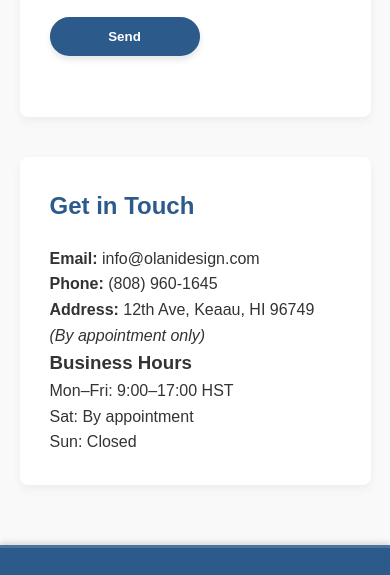
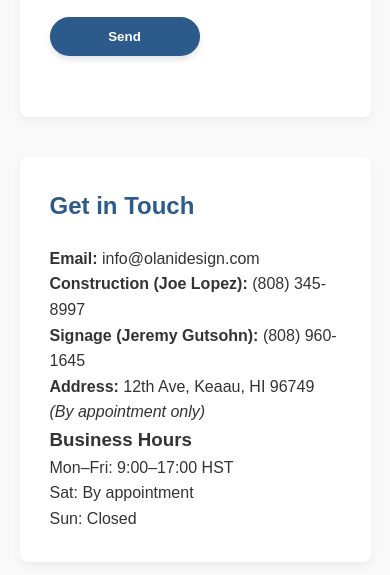
Before and after one commit to jeremyg91/OlaniDesign, a plain HTML site: page contact.html in a window 390 px wide. Shown: the part 1232-1807 px from the top of the page. Drawn offline with Linux system fonts and the light colour scheme.

Commit message:
Update contact information with new phone numbers
Added separate contact numbers for Construction and Signage.

```diff
--- a/contact.html
+++ b/contact.html
@@ -110,8 +110,13 @@
     <!-- Contact info -->
     <div class="contact-info">
       <h2>Get in Touch</h2>
+
       <p><strong>Email:</strong> <a href="mailto:info@olanidesign.com">info@olanidesign.com</a></p>
-      <p><strong>Phone:</strong> <a href="tel:+18089601645">(808) 960-1645</a></p>
+
+      <!-- NEW: two separate mobile numbers -->
+      <p><strong>Construction (Joe Lopez):</strong> <a href="tel:+18083458997">(808) 345-8997</a></p>
+      <p><strong>Signage (Jeremy Gutsohn):</strong> <a href="tel:+18089601645">(808) 960-1645</a></p>
+
       <p><strong>Address:</strong> 12th Ave, Keaau, HI 96749 <em>(By appointment only)</em></p>
 
       <h3>Business Hours</h3>
@@ -158,23 +163,21 @@
     if (didPrefill) {
       const note = document.getElementById('prefill-note');
       if (note) note.style.display = 'block';
-      // Focus the name field to guide user to start
       const name = document.getElementById('name');
       if (name) name.focus();
     }
   })();
 
-  // Progressive enhancement submit (prevents full-page redirect)
+  // Progressive enhancement submit
   const form = document.getElementById('contact-form');
   const statusEl = document.getElementById('status');
 
   form.addEventListener('submit', async (e) => {
     e.preventDefault();
 
-    // Honeypot check
+    // Honeypot
     if (document.getElementById('website').value) return;
 
-    // Basic required checks
     const required = ['name','email','message','consent'];
     const invalid = required.filter(id => {
       const el = document.getElementById(id);
```
